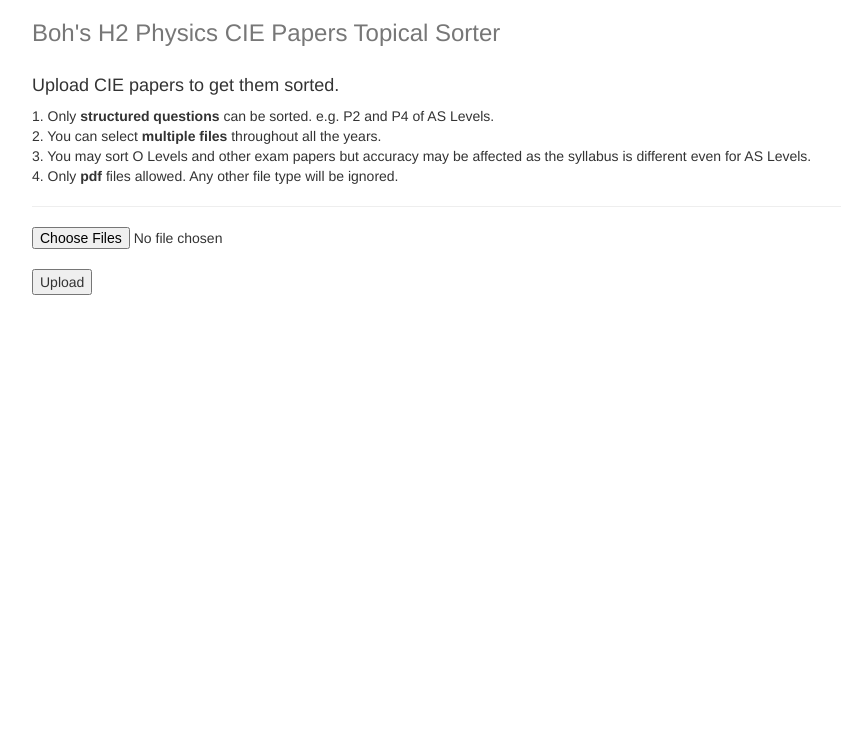
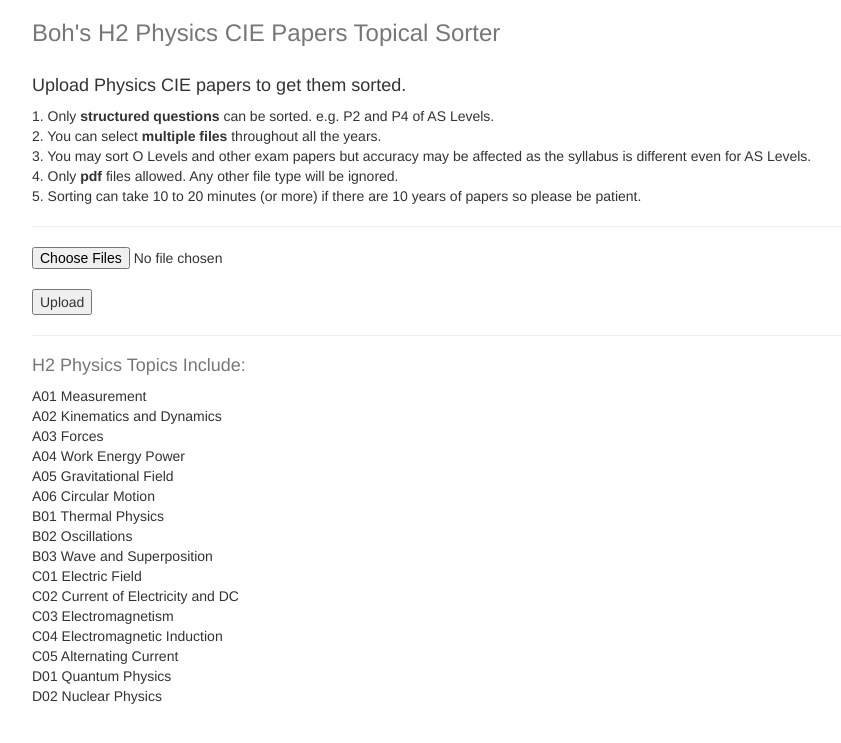
Before and after one commit to damianboh/cie_physics_qn_classifier_webapp, a Flask app: page / in a window 1280 px wide. Shown: the top 743 px of the page, without its empty margins (38-879 px from the left). Run offline with Flask 2, Linux system fonts and the light colour scheme; parts of the project's set-up code (start-up, migrations or seed data) failed here and were passed over; some libraries are stand-ins or nearby versions.

Commit message:
first commit

```diff
--- a/templates/index.html
+++ b/templates/index.html
@@ -8,19 +8,37 @@
     <div class="container">
       <div class="header">
         <h3 class="text-muted">Boh's H2 Physics CIE Papers Topical Sorter</h3>
-		<h4><br>Upload CIE papers to get them sorted.<br></h4>
+		<h4><br>Upload Physics CIE papers to get them sorted.<br></h4>
 		1. Only <b>structured questions</b> can be sorted. e.g. P2 and P4 of AS Levels.<br>
 		2. You can select <b>multiple files</b> throughout all the years.<br>
 		3. You may sort O Levels and other exam papers but accuracy may be affected as the syllabus is different even for AS Levels.<br>
-		4. Only <b>pdf</b> files allowed. Any other file type will be ignored.
+		4. Only <b>pdf</b> files allowed. Any other file type will be ignored.<br>
+		5. Sorting can take 10 to 20 minutes (or more) if there are 10 years of papers so please be patient.
       </div>
       <hr/>
       <div>
-
       <form action="upload" method="post" enctype="multipart/form-data">
         <input type="file" multiple="" name="file[]" class="span3" /><br />
         <input type="submit" value="Upload"  class="span2">
       </form>
+	  <hr/>
+	  <h4 class="text-muted">H2 Physics Topics Include:</h4>
+	  A01 Measurement<br>
+	  A02 Kinematics and Dynamics<br>
+	  A03 Forces<br>
+	  A04 Work Energy Power<br>
+	  A05 Gravitational Field<br>
+	  A06 Circular Motion<br>
+	  B01 Thermal Physics<br>
+	  B02 Oscillations<br>
+	  B03 Wave and Superposition<br>
+	  C01 Electric Field<br>
+	  C02 Current of Electricity and DC<br>
+	  C03 Electromagnetism<br>
+	  C04 Electromagnetic Induction<br>
+	  C05 Alternating Current<br>
+	  D01 Quantum Physics<br>
+	  D02 Nuclear Physics<br><br>
       </div>
     </div>
   </body>
```
